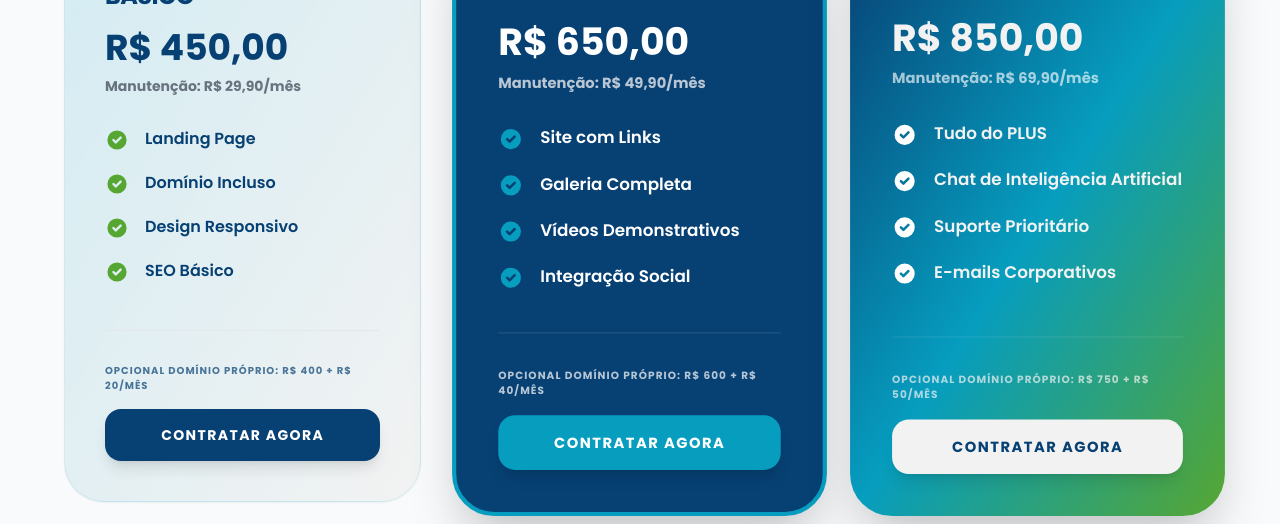
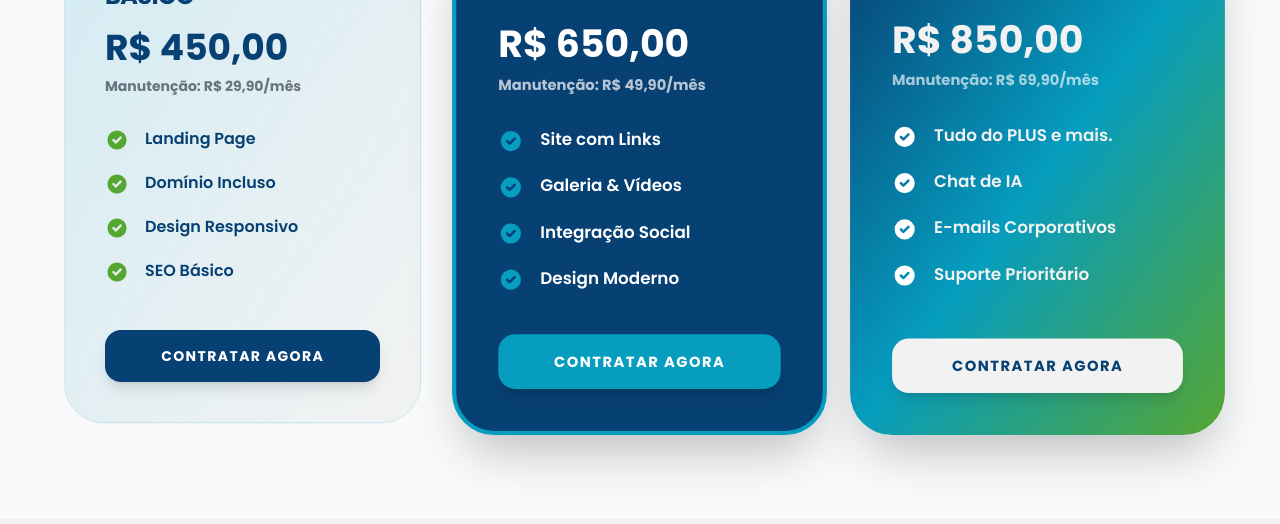
Before and after one commit to marioigor1982/Digital-Br-Tecnologia, a React (Vite) app: page / in a window 1280 px wide. Shown: the part 2480-3004 px from the top of the page. Built offline with nearby package versions, Linux system fonts and the light colour scheme.

Commit message:
feat(Pricing): Enhance pricing plan details
Add descriptions, images, and more detailed features to pricing plans for better clarity and presentation.

```diff
--- a/components/Pricing.tsx
+++ b/components/Pricing.tsx
@@ -1,12 +1,13 @@
 
-import React from 'react';
+import React, { useState } from 'react';
 
 interface PricingPlan {
   name: string;
   price: string;
   maintenance: string;
   features: string[];
-  highlight?: string;
+  description: string;
+  imageUrl: string;
   customDomainPrice: string;
   customDomainMaint: string;
   isPopular?: boolean;
@@ -18,7 +19,14 @@ const plans: PricingPlan[] = [
     name: 'Básico',
     price: 'R$ 450,00',
     maintenance: 'R$ 29,90/mês',
-    features: ['Landing Page', 'Domínio Incluso', 'Design Responsivo', 'SEO Básico'],
+    description: 'Ideal para profissionais liberais e novos negócios que precisam de uma presença digital profissional sem altos investimentos iniciais.',
+    imageUrl: 'https://i.postimg.cc/d0nt8sTN/PROGRAMA_BÁSICO.png',
+    features: [
+      'Landing Page: Uma página única focada em conversão.',
+      'Domínio Incluso: Facilidade total sem burocracia.',
+      'Design Responsivo: Perfeito em qualquer celular.',
+      'SEO Básico: Indexação inicial garantida no Google.'
+    ],
     customDomainPrice: '400',
     customDomainMaint: '20',
   },
@@ -26,8 +34,15 @@ const plans: PricingPlan[] = [
     name: 'PLUS',
     price: 'R$ 650,00',
     maintenance: 'R$ 49,90/mês',
-    features: ['Site com Links', 'Galeria Completa', 'Vídeos Demonstrativos', 'Integração Social'],
+    description: 'Perfeito para empresas que já possuem um fluxo de clientes e precisam demonstrar autoridade e variedade.',
+    imageUrl: 'https://i.postimg.cc/Dz5yqvbC/PROGRAMA_PLUS.png',
     isPopular: true,
+    features: [
+      'Site com Links: Navegação completa e estruturada.',
+      'Galeria & Vídeos: Prova social e impacto visual.',
+      'Integração Social: Conecta diretamente ao Instagram/WhatsApp.',
+      'Design Moderno: Estética refinada para sua marca.'
+    ],
     customDomainPrice: '600',
     customDomainMaint: '40',
   },
@@ -35,14 +50,28 @@ const plans: PricingPlan[] = [
     name: 'DIAMANTE',
     price: 'R$ 850,00',
     maintenance: 'R$ 69,90/mês',
-    features: ['Tudo do PLUS', 'Chat de Inteligência Artificial', 'Suporte Prioritário', 'E-mails Corporativos'],
+    description: 'Solução definitiva para empresas que buscam escala, automação e uma imagem corporativa impecável.',
+    imageUrl: 'https://i.postimg.cc/6Qz5dWG1/PROGRAMA_DIAMANTE.png',
     isPremium: true,
+    features: [
+      'Tudo do PLUS e mais.',
+      'Chat de IA: Assistente 24h que atende seus clientes.',
+      'E-mails Corporativos: Muito mais credibilidade (contato@suaempresa).',
+      'Suporte Prioritário: Você na frente da fila em qualquer solicitação.'
+    ],
     customDomainPrice: '750',
     customDomainMaint: '50',
   },
 ];
 
 const Pricing: React.FC = () => {
+  const [selectedPlan, setSelectedPlan] = useState<PricingPlan | null>(null);
+
+  const openWhatsApp = (plan: PricingPlan) => {
+    const message = encodeURIComponent(`Olá! Gostaria de contratar o plano ${plan.name} da Digital BR Tecnologia.`);
+    window.open(`https://wa.me/5511940050060?text=${message}`, '_blank');
+  };
+
   return (
     <section className="py-16 md:py-24 bg-[#F8FAFC]">
       <div className="container mx-auto px-6">
@@ -56,7 +85,6 @@ const Pricing: React.FC = () => {
 
         <div className="grid grid-cols-1 md:grid-cols-3 gap-10 max-w-6xl mx-auto">
           {plans.map((plan) => {
-            // Lógica de cores baseada no tipo de plano
             let cardClasses = "";
             let textPrimaryClasses = "";
             let textSecondaryClasses = "";
@@ -64,21 +92,18 @@ const Pricing: React.FC = () => {
             let iconClasses = "";
 
             if (plan.isPremium) {
-              // Estilo DIAMANTE: Degradê Azul/Verde e Texto Gelo
               cardClasses = "bg-gradient-to-br from-primary via-secondary to-accentGreen1 text-[#F2F2F2] scale-105 z-10 shadow-2xl border-none";
               textPrimaryClasses = "text-white";
               textSecondaryClasses = "text-white/80";
               buttonClasses = "bg-[#F2F2F2] text-primary hover:bg-white";
               iconClasses = "text-white";
             } else if (plan.isPopular) {
-              // Estilo PLUS: Azul Sólido
               cardClasses = "bg-primary text-white scale-105 z-10 shadow-2xl border-4 border-secondary";
               textPrimaryClasses = "text-secondary";
               textSecondaryClasses = "text-gray-200";
               buttonClasses = "bg-secondary text-white hover:bg-white hover:text-primary";
               iconClasses = "text-secondary";
             } else {
-              // Estilo BÁSICO: Degradê Azul Claro com Cinza Claro
               cardClasses = "bg-gradient-to-br from-[#069DBF]/15 to-[#F2F2F2] text-primary border border-secondary/10 shadow-sm";
               textPrimaryClasses = "text-primary";
               textSecondaryClasses = "text-gray-600";
@@ -115,29 +140,105 @@ const Pricing: React.FC = () => {
                 </div>
 
                 <ul className="space-y-5 mb-10 flex-grow">
-                  {plan.features.map((feature, idx) => (
+                  {plan.features.slice(0, 4).map((feature, idx) => (
                     <li key={idx} className="flex items-start gap-4">
                       <svg className={`flex-shrink-0 w-6 h-6 ${iconClasses}`} xmlns="http://www.w3.org/2000/svg" viewBox="0 0 20 20" fill="currentColor">
                         <path fillRule="evenodd" d="M10 18a8 8 0 100-16 8 8 0 000 16zm3.707-9.293a1 1 0 00-1.414-1.414L9 10.586 7.707 9.293a1 1 0 00-1.414 1.414l2 2a1 1 0 001.414 0l4-4z" clipRule="evenodd" />
                       </svg>
-                      <span className="text-base font-semibold leading-snug">{feature}</span>
+                      <span className="text-base font-semibold leading-snug">{feature.split(':')[0]}</span>
                     </li>
                   ))}
                 </ul>
 
-                <div className={`mt-auto pt-8 border-t ${plan.isPremium || plan.isPopular ? 'border-white/10' : 'border-gray-200'}`}>
-                  <p className="text-[10px] font-bold mb-4 uppercase tracking-widest opacity-70">
-                    Opcional Domínio Próprio: R$ {plan.customDomainPrice} + R$ {plan.customDomainMaint}/mês
-                  </p>
-                  <button className={`w-full py-4 rounded-2xl font-black text-sm uppercase tracking-widest transition-all shadow-lg active:scale-95 ${buttonClasses}`}>
-                    Contratar Agora
-                  </button>
-                </div>
+                <button
+                  onClick={() => setSelectedPlan(plan)}
+                  className={`w-full py-4 rounded-2xl font-black text-sm uppercase tracking-widest transition-all shadow-lg active:scale-95 ${buttonClasses}`}
+                >
+                  Contratar Agora
+                </button>
               </div>
             );
           })}
         </div>
       </div>
+
+      {/* Modal de Detalhes */}
+      {selectedPlan && (
+        <div className="fixed inset-0 z-[110] flex items-center justify-center p-4 md:p-6">
+          <div
+            className="absolute inset-0 bg-primary/40 backdrop-blur-md animate-in fade-in duration-300"
+            onClick={() => setSelectedPlan(null)}
+          ></div>
+
+          <div className="relative bg-white w-full max-w-4xl max-h-[90vh] overflow-y-auto rounded-[3rem] shadow-2xl flex flex-col md:flex-row overflow-hidden animate-in zoom-in-95 slide-in-from-bottom-10 duration-500">
+            {/* Imagem do Plano */}
+            <div className="md:w-1/2 bg-gray-100 flex items-center justify-center p-8">
+              <img
+                src={selectedPlan.imageUrl}
+                alt={`Detalhes ${selectedPlan.name}`}
+                className="w-full h-auto object-contain rounded-2xl shadow-lg transform hover:scale-105 transition-transform duration-500"
+              />
+            </div>
+
+            {/* Conteúdo Informativo */}
+            <div className="md:w-1/2 p-8 md:p-12 flex flex-col">
+              <div className="flex justify-between items-start mb-6">
+                <div>
+                  <span className="text-secondary font-black text-xs uppercase tracking-[0.2em] mb-2 block">Confirmar Detalhes</span>
+                  <h3 className="text-primary text-4xl font-black uppercase tracking-tighter leading-none">{selectedPlan.name}</h3>
+                </div>
+                <button onClick={() => setSelectedPlan(null)} className="p-2 hover:bg-gray-100 rounded-full transition-colors text-gray-400">
+                  <svg xmlns="http://www.w3.org/2000/svg" width="24" height="24" viewBox="0 0 24 24" fill="none" stroke="currentColor" strokeWidth="3" strokeLinecap="round" strokeLinejoin="round"><line x1="18" y1="6" x2="6" y2="18"></line><line x1="6" y1="6" x2="18" y2="18"></line></svg>
+                </button>
+              </div>
+
+              <p className="text-gray-600 text-lg mb-8 leading-relaxed font-medium italic">
+                "{selectedPlan.description}"
+              </p>
+
+              <div className="space-y-6 mb-10">
+                <h4 className="font-black text-primary uppercase text-sm tracking-widest border-b border-gray-100 pb-2">O que está incluso:</h4>
+                {selectedPlan.features.map((feature, idx) => {
+                  const [title, desc] = feature.split(':');
+                  return (
+                    <div key={idx} className="flex gap-4">
+                      <div className="mt-1 bg-accentGreen1/10 p-1.5 rounded-lg flex-shrink-0">
+                        <svg className="w-4 h-4 text-accentGreen1" xmlns="http://www.w3.org/2000/svg" viewBox="0 0 20 20" fill="currentColor">
+                          <path fillRule="evenodd" d="M16.707 5.293a1 1 0 010 1.414l-8 8a1 1 0 01-1.414 0l-4-4a1 1 0 011.414-1.414L8 12.586l7.293-7.293a1 1 0 011.414 0z" clipRule="evenodd" />
+                        </svg>
+                      </div>
+                      <div>
+                        <strong className="text-primary block text-base font-bold">{title}</strong>
+                        {desc && <span className="text-gray-500 text-sm leading-snug">{desc}</span>}
+                      </div>
+                    </div>
+                  );
+                })}
+              </div>
+
+              <div className="mt-auto bg-[#F9FBFF] p-6 rounded-3xl border border-secondary/10">
+                <div className="flex justify-between items-center mb-6">
+                  <div>
+                    <span className="text-gray-400 text-xs font-bold uppercase">Investimento</span>
+                    <div className="text-primary text-3xl font-black">{selectedPlan.price}</div>
+                  </div>
+                  <div className="text-right">
+                    <span className="text-gray-400 text-xs font-bold uppercase">Mensalidade</span>
+                    <div className="text-secondary text-xl font-bold">{selectedPlan.maintenance}</div>
+                  </div>
+                </div>
+                <button
+                  onClick={() => openWhatsApp(selectedPlan)}
+                  className="w-full bg-accentGreen1 hover:bg-accentGreen2 text-white py-5 rounded-2xl font-black text-sm uppercase tracking-widest transition-all shadow-xl shadow-accentGreen1/20 flex items-center justify-center gap-3 active:scale-[0.98]"
+                >
+                  <svg xmlns="http://www.w3.org/2000/svg" width="20" height="20" viewBox="0 0 24 24" fill="none" stroke="currentColor" strokeWidth="2.5" strokeLinecap="round" strokeLinejoin="round"><path d="M22 16.92v3a2 2 0 0 1-2.18 2 19.79 19.79 0 0 1-8.63-3.07 19.5 19.5 0 0 1-6-6 19.79 19.79 0 0 1-3.07-8.67A2 2 0 0 1 4.11 2h3a2 2 0 0 1 2 1.72 12.84 12.84 0 0 0 .7 2.81 2 2 0 0 1-.45 2.11L8.09 9.91a16 16 0 0 0 6 6l1.27-1.27a2 2 0 0 1 2.11-.45 12.84 12.84 0 0 0 2.81.7A2 2 0 0 1 22 16.92z"></path></svg>
+                  Finalizar no WhatsApp
+                </button>
+              </div>
+            </div>
+          </div>
+        </div>
+      )}
     </section>
   );
 };
```
